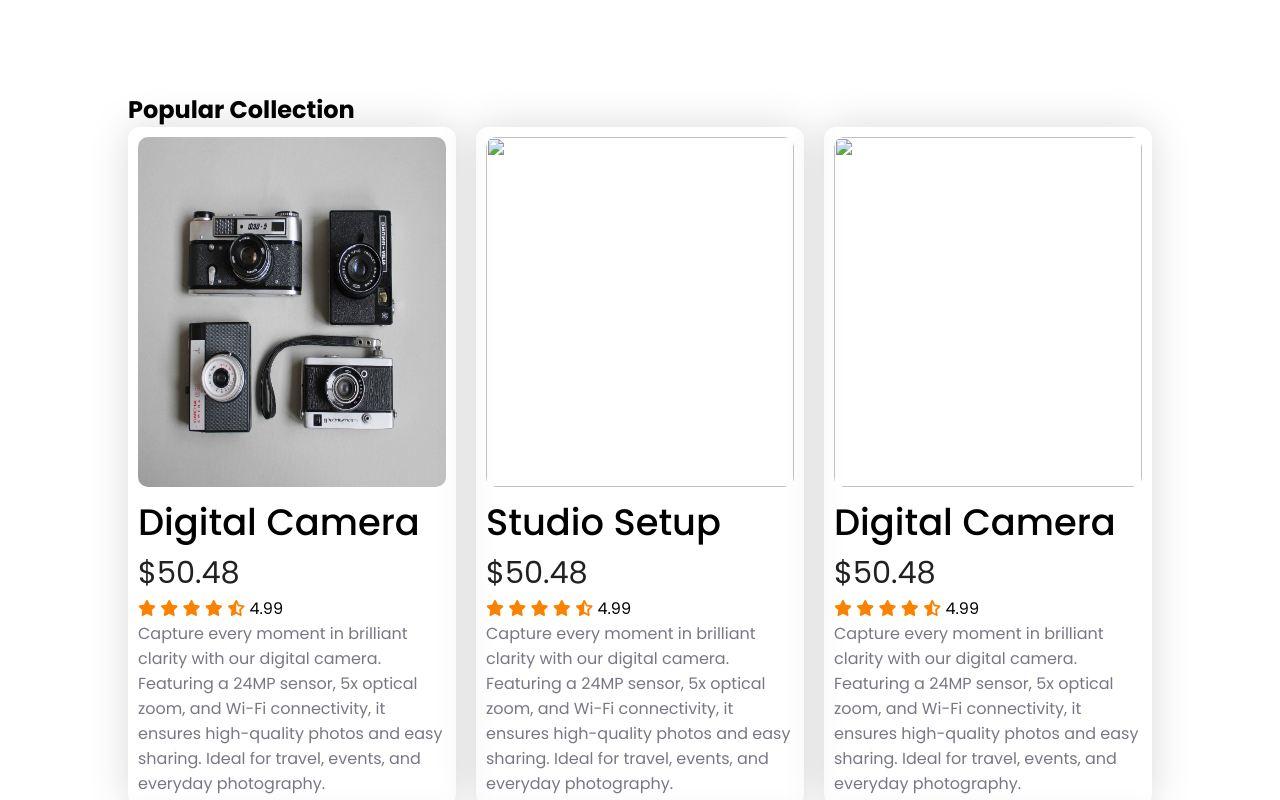
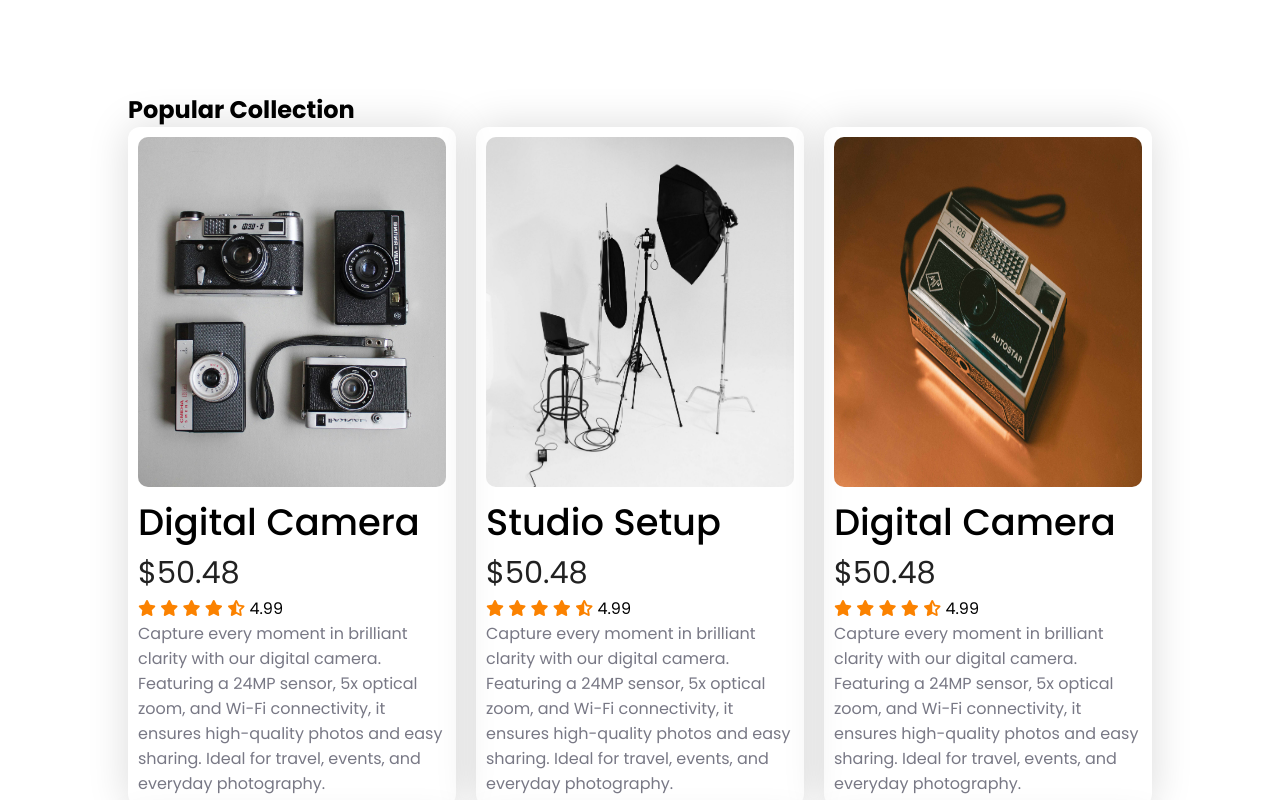
Before and after one commit to Tamjid388/influencer-gear-landing-page, a plain HTML site: page index.html in a window 1280 px wide. Shown: the part 640-1440 px from the top of the page. Drawn offline with Linux system fonts and the light colour scheme.

Commit message:
fixed issue

```diff
--- a/index.html
+++ b/index.html
@@ -68,7 +68,7 @@
         <div class="popular-cards">
           <div class="card">
             <div class="card-img">
-              <img src="assets/images/cameras1_1.jpg" alt="" />
+              <img style="object-fit: cover;" src="assets/images/cameras1_1.jpg" alt="" />
             </div>
 
             <div>
@@ -92,7 +92,7 @@
           </div>
           <div class="card">
             <div class="card-img">
-           <img src="assets/img/cameras3 (1).jpg" alt="">
+           <img src="assets/images/cameras3 (1).jpg" alt="">
             </div>
 
             <div>
@@ -118,7 +118,7 @@
 
           <div class="card">
             <div class="card-img">
-           <img src="assets/img/camera6 (1).jpg" alt="">
+           <img src="assets/images/camera6 (1).jpg" alt="">
             </div>
 
             <div>
@@ -218,7 +218,7 @@
 
           <div class="card">
             <div class="card-img">
-           <img src="assets/img/camera6 (1).jpg" alt="">
+           <img src="assets/images/camera6 (1).jpg" alt="">
             </div>
 
             <div>
```
